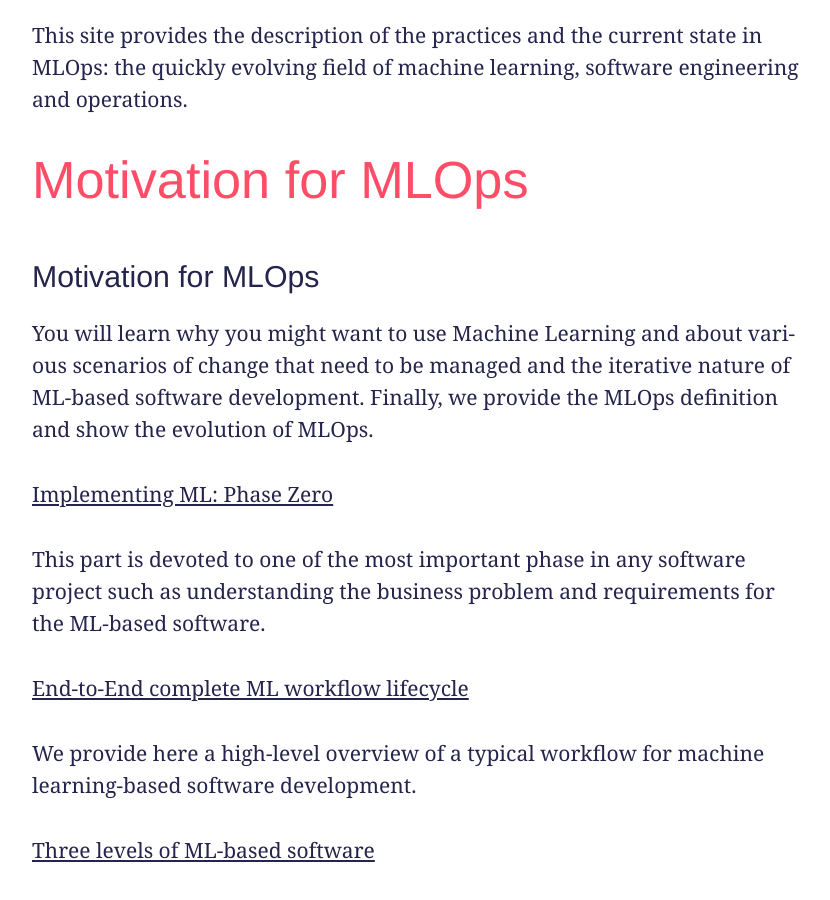
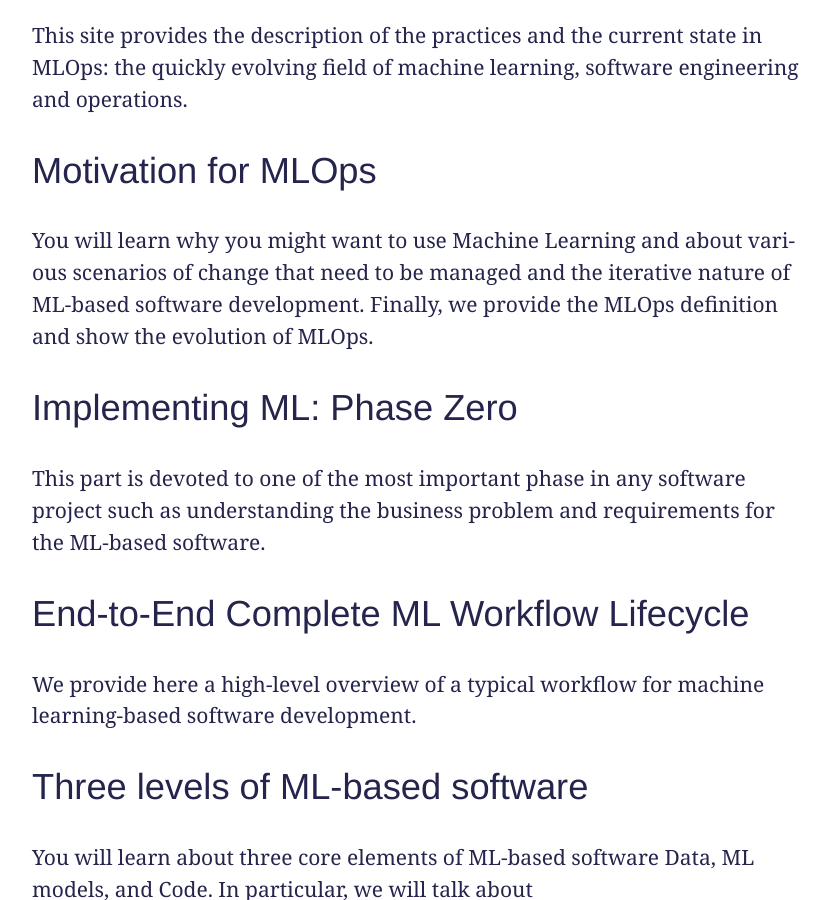
Before and after one commit to innoq/ml-ops.org, a Jekyll site: the page built from index.md, in a window 1280 px wide and 900 px high, scrolled down 289 px. Shown: the whole window, without its empty margins (224-1054 px from the left). Built offline with Jekyll 4.4.1, drawn with Linux system fonts in a browser that asks for light colours; some web fonts are replaced.

Commit message:
intro headers as links

```diff
--- a/index.md
+++ b/index.md
@@ -5,43 +5,37 @@
 
 This site provides the description of the practices and the current state in MLOps: the quickly evolving field of machine learning, software engineering and operations.
 
-<h1>
-  <a href="https://ml-ops.org/content/motivation.html">
-    Motivation for MLOps
-  </a>
-</h1>
 
-
-### [Motivation for MLOps](content/motivation.md)
+## [Motivation for MLOps](content/motivation.md)
 
 You will learn why you might want to use Machine Learning and about various scenarios of change that need to be managed and the iterative nature of ML-based software development. Finally, we provide the MLOps definition and show the evolution of MLOps.
 
-[Implementing ML: Phase Zero](content/phase-zero.md)
+## [Implementing ML: Phase Zero](content/phase-zero.md)
 
 This part is devoted to one of the most important phase in any software project such as understanding the business problem and requirements for the ML-based software.
 
-[End-to-End complete ML workflow lifecycle](content/end-to-end-ml-workflow.md)
+## [End-to-End Complete ML Workflow Lifecycle](content/end-to-end-ml-workflow.md)
 
 We provide here a high-level overview of a typical workflow for machine learning-based software development.
 
-[Three levels of ML-based software]()
+## [Three levels of ML-based software]()
 
 You will learn about three core elements of ML-based software Data, ML models, and Code. In particular, we will talk about
    * Data Engineering Pipelines
    * Machine Learning Pipelines and ML workflows.
    * Model Serving Patterns and Deployment Strategies
 
-[MLOps principles]()
+## [MLOps principles]()
 
 In this part, we describe best practices and tools to test, deploy, manage, and monitor ML models in real-world production.
 
 
-[State-of-MLOps (Tools & Frameworks)]()
+## [State-of-MLOps (Tools & Frameworks)]()
 
 This part presents an overview of software tools and frameworks that manage ML artifacts and cover the whole machine learning cycle.
 
-[Use-cases and Demos]()
+## [Use-cases and Demos]()
 
-[References](content/references.md)
+## [References](content/references.md)
 
-[MLOps Team](content/ml-ops-team.md)
+## [MLOps Team](content/ml-ops-team.md)
```
